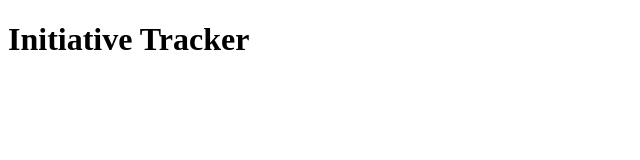
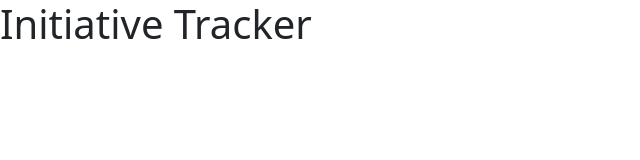
Before and after one commit to JackG102/dnd_tools, a plain HTML site: page index.html in a window 1280 px wide. Shown: the whole page, without its empty margins (0-640 px from the left). Drawn offline with nearby package versions, Linux system fonts and the light colour scheme.

Commit message:
Added bootstrap so I can focus on other functionality, not styling

```diff
--- a/index.html
+++ b/index.html
@@ -3,6 +3,7 @@
 <head>
     <meta charset="UTF-8">
     <meta name="viewport" content="width=device-width, initial-scale=1.0">
+    <link href="https://cdn.jsdelivr.net/npm/bootstrap@5.1.1/dist/css/bootstrap.min.css" rel="stylesheet" integrity="sha384-F3w7mX95PdgyTmZZMECAngseQB83DfGTowi0iMjiWaeVhAn4FJkqJByhZMI3AhiU" crossorigin="anonymous">
     <title>DnD Tools</title>
 </head>
 <body>
```
